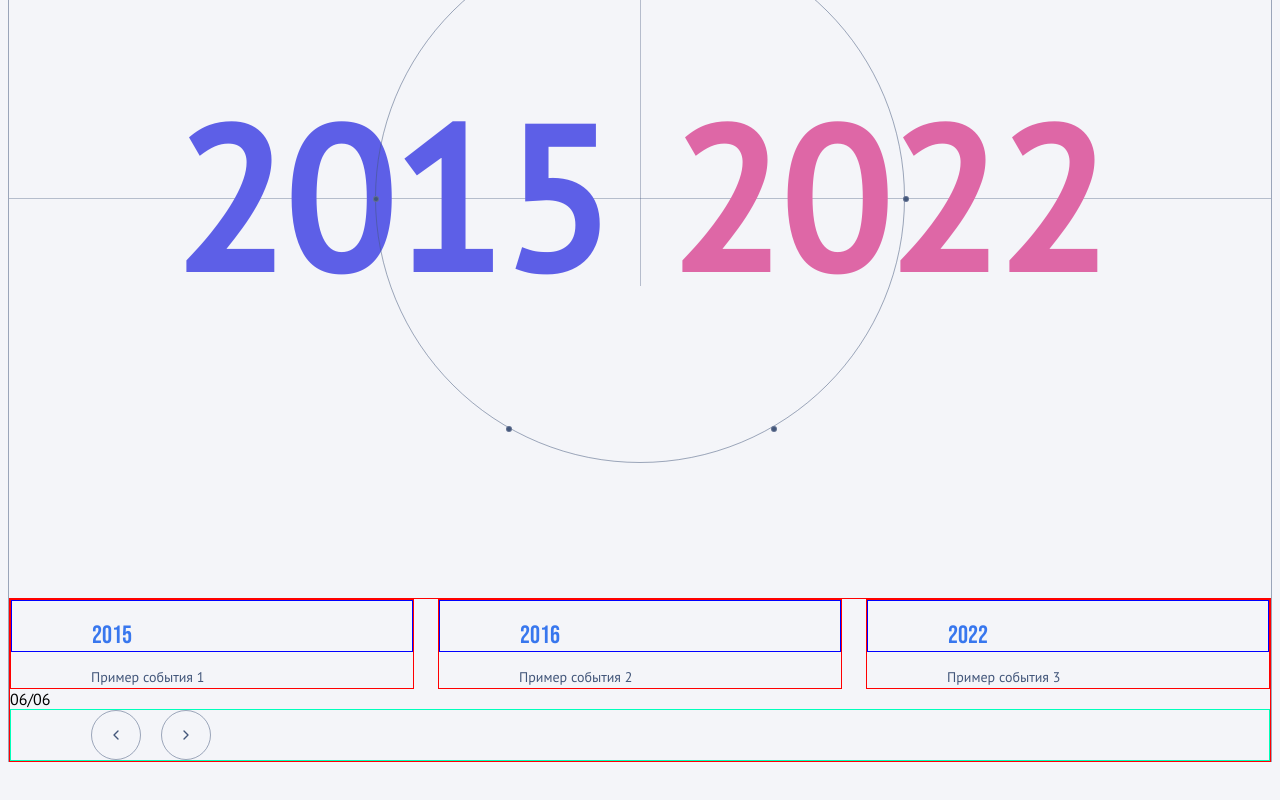
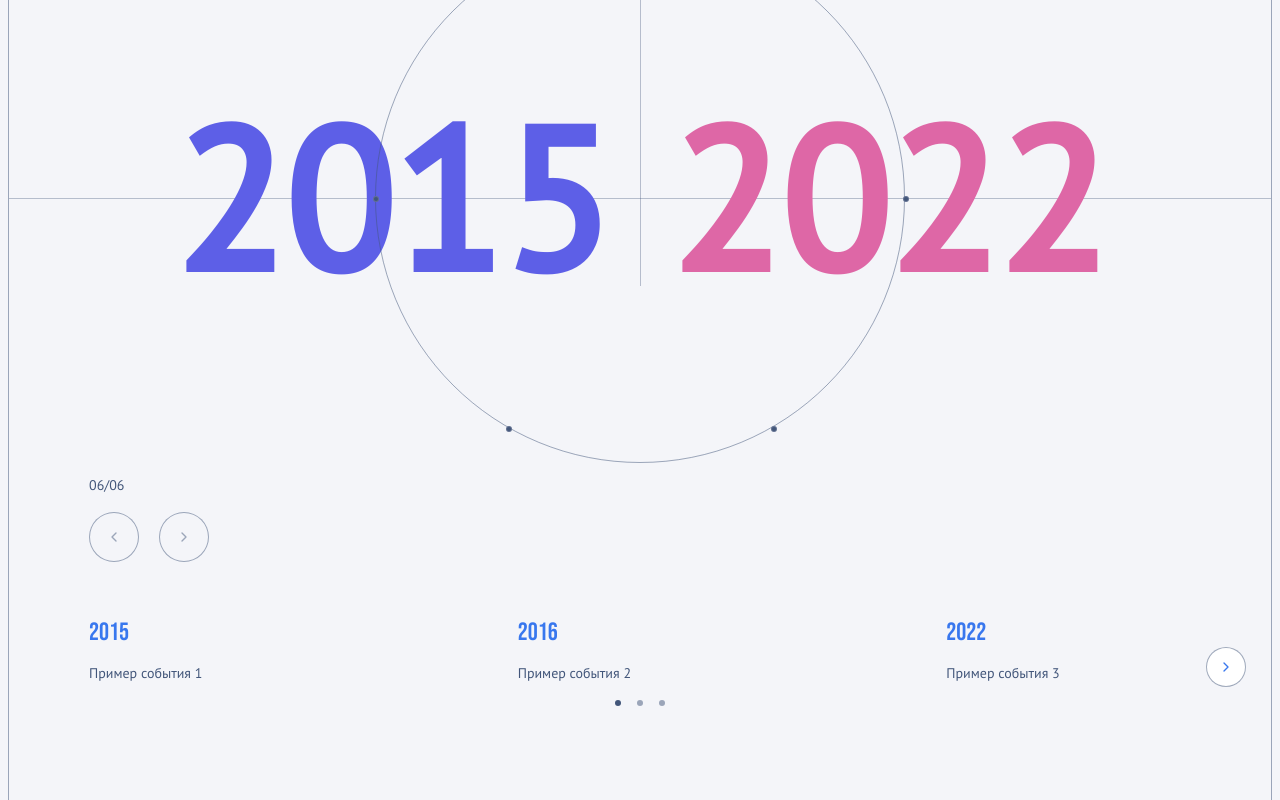
Before and after one commit to yulia463/time-arc, a React app: page / in a window 1280 px wide. Shown: the part 514-1314 px from the top of the page. Before the commit the page ends 1276 px from the top, so only its background shows below. Built offline with nearby package versions, Linux system fonts and the light colour scheme.

Commit message:
feat: add new logic for btns and add new styles

```diff
--- /dev/null
+++ b/src/components/Button.scss
@@ -0,0 +1,27 @@
+.timeline-block__nav-btn {
+  display: flex;
+  align-items: center;
+  justify-content: center;
+  color: var(--color-blue);
+  background-color: var(--color-white);
+  border-radius: 50%;
+  cursor: pointer;
+  width: 40px;
+  height: 40px;
+  line-height: 1;
+  cursor: pointer;
+  margin: 15px;
+}
+
+.timeline-block__nav-btn--prev {
+  left: 10px;
+}
+
+.timeline-block__nav-btn--next {
+  right: 10px;
+}
+
+.chev {
+  display: block;
+  margin: auto;
+}
--- /dev/null
+++ b/src/components/Button.tsx
@@ -0,0 +1,60 @@
+import React from "react";
+import './Button.scss';
+
+type TimelineNavButtonProps = {
+    id: string;
+    direction: "prev" | "next";
+    ariaLabel?: string;
+    className?: string;
+    onClick?: () => void;
+};
+
+const Button: React.FC<TimelineNavButtonProps> = ({
+                                                      id,
+                                                      direction,
+                                                      ariaLabel,
+                                                      className,
+                                                      onClick
+                                                  }) => {
+    const isPrev = direction === "prev";
+
+    return (
+        <button
+            id={id}
+            className={`timeline-block__nav-btn ${isPrev ? "timeline-block__nav-btn--prev" : "timeline-block__nav-btn--next"} ${className}`}
+            aria-label={ariaLabel}
+            onClick={onClick ? onClick : () => {
+            }}
+        >
+            <svg
+                className={`chev ${isPrev ? "chev--left" : "chev--right"}`}
+                viewBox="0 0 24 24"
+                width="16"
+                height="16"
+                aria-hidden="true"
+            >
+                {isPrev ? (
+                    <polyline
+                        points="15 6 9 12 15 18"
+                        fill="none"
+                        stroke="currentColor"
+                        strokeWidth="2"
+                        strokeLinecap="round"
+                        strokeLinejoin="round"
+                    />
+                ) : (
+                    <polyline
+                        points="9 6 15 12 9 18"
+                        fill="none"
+                        stroke="currentColor"
+                        strokeWidth="2"
+                        strokeLinecap="round"
+                        strokeLinejoin="round"
+                    />
+                )}
+            </svg>
+        </button>
+    );
+};
+
+export default Button;
--- a/src/components/EventSlider.scss
+++ b/src/components/EventSlider.scss
@@ -6,11 +6,9 @@
   display: flex;
   flex-direction: column;
   gap: 15px;
-  border: 1px solid red;
 }
 
 .timeline-card__date {
-  border: 1px solid blue;
   font-family: "Bebas Neue", serif;
   font-size: 16px;
   font-weight: 400;
@@ -41,7 +39,6 @@
 .timeline-block__nav {
   display: flex;
   gap: 8px;
-  border: 1px solid #00ffbb;
 
   @media (min-width: 1024px) {
     gap: 20px;
@@ -62,19 +59,10 @@
   height: 25px;
   line-height: 1;
 
-  &.is-active {
-    color: darkred;
-    border-color: mediumvioletred;
-  }
-
   @media (min-width: 1024px) {
     width: 50px;
     height: 50px;
   }
-}
-
-.timeline-block__nav-btn {
-  color: var(--color-text)
 }
 
 .chev {
@@ -83,7 +71,6 @@
 }
 
 .timeline-block__pagination {
-  color: red;
 
   .swiper-pagination {
     @media (min-width: 1024px) {
@@ -105,12 +92,61 @@
   }
 }
 
-.visually-hidden {
-  position: absolute !important;
-  height: 1px;
-  width: 1px;
-  overflow: hidden;
-  clip: rect(1px, 1px, 1px, 1px);
-  white-space: nowrap;
-  border: 1px solid red;
+.timeline-block__slider {
+  position: relative;
 }
+
+.timeline-block__nav-btn {
+  position: absolute;
+  top: 50%;
+  transform: translateY(-50%);
+  display: flex;
+  align-items: center;
+  justify-content: center;
+  color: var(--color-inactive);
+  border: 1px solid var(--color-inactive);
+  background: transparent;
+  border-radius: 50%;
+  cursor: pointer;
+  width: 40px;
+  height: 40px;
+  transition: opacity 0.2s ease;
+  z-index: 10;
+}
+
+.timeline-block__nav-btn--next {
+  right: 10px;
+}
+
+@media (max-width: 1023px) {
+  .timeline-block__nav-btn {
+    display: none;
+  }
+}
+
+.timeline-block__nav-btn.swiper-button-disabled {
+  opacity: 0;
+  pointer-events: none;
+}
+
+
+.timeline-block__pagination .swiper-pagination {
+  position: static;
+  margin-top: 16px;
+  display: flex;
+  justify-content: center;
+  gap: 8px;
+}
+
+.swiper-pagination-bullet {
+  width: 6px;
+  height: 6px;
+  background-color: var(--color-inactive);
+  opacity: 1;
+  transition: background-color 0.2s ease;
+  border-radius: 50%;
+}
+
+.swiper-pagination-bullet-active {
+  background-color: var(--color-text);
+}
--- a/src/components/EventSlider.tsx
+++ b/src/components/EventSlider.tsx
@@ -7,6 +7,7 @@ import 'swiper/css/navigation';
 import 'swiper/css/pagination';
 import './TimelineBlock.scss';
 import './EventSlider.scss';
+import Button from "@/components/Button";
 
 type Props = {
     events: TimelineEvent[];
@@ -16,7 +17,6 @@ type Props = {
 const EventSlider: React.FC<Props> = ({events, instanceId}) => {
     return (
         <div className="timeline-block__slider" aria-label="Слайдер событий">
-
             <Swiper
                 modules={[Navigation, Pagination, A11y, Keyboard]}
                 navigation={{
@@ -41,117 +41,24 @@ const EventSlider: React.FC<Props> = ({events, instanceId}) => {
                                 {new Date(ev.date).getFullYear()}
                             </div>
                             <h3 className="timeline-card__title">{ev.title}</h3>
-                            {/*<p className="timeline-card__desc">{ev.description}</p>*/}
                         </article>
                     </SwiperSlide>
                 ))}
             </Swiper>
 
-            <div className="timeline-block__date-header">
-                06/06
-            </div>
+            <Button
+                id={`${instanceId}-prev`}
+                direction="prev"
+                ariaLabel="Назад"
+            />
+            <Button
+                id={`${instanceId}-next`}
+                direction="next"
+                ariaLabel="Вперёд"
+            />
+        </div>
 
-            <div className="timeline-block__controls">
-                <div className="timeline-block__nav">
-                    <button id={`${instanceId}-prev`} className="timeline-block__nav-btn" aria-label="Назад">
-                        <svg className="chev chev--left" viewBox="0 0 24 24" width="16" height="16" aria-hidden="true">
-                            <polyline points="15 6 9 12 15 18" fill="none" stroke="currentColor" strokeWidth="2"
-                                      strokeLinecap="round" strokeLinejoin="round"/>
-                        </svg>
-                    </button>
-                    <button id={`${instanceId}-next`} className="timeline-block__nav-btn" aria-label="Вперёд">
-                        <svg className="chev chev--right" viewBox="0 0 24 24" width="16" height="16" aria-hidden="true">
-                            <polyline points="9 6 15 12 9 18" fill="none" stroke="currentColor" strokeWidth="2"
-                                      strokeLinecap="round" strokeLinejoin="round"/>
-                        </svg>
-                    </button>
-                </div>
-            </div>
-        </div>
     );
 };
 
-// const EventSlider: React.FC<Props> = ({ events, instanceId }) => {
-//     return (
-//         <div className="timeline-block__slider" aria-label="Слайдер событий">
-//             <Swiper
-//                 modules={[Navigation, Pagination, A11y, Keyboard]}
-//                 navigation={{
-//                     enabled: true,
-//                     nextEl: `#${instanceId}-next`,
-//                     prevEl: `#${instanceId}-prev`,
-//                 }}
-//                 // ВАЖНО: выносим пагинацию наружу
-//                 pagination={{el: `#${instanceId}-pagination`, clickable: true}}
-//                 keyboard={{enabled: true}}
-//                 spaceBetween={24}
-//                 slidesPerView={1}
-//                 breakpoints={{720: {slidesPerView: 2}, 1080: {slidesPerView: 3}}}
-//                 className="timeline-block__swiper"
-//                 onAfterInit={(swiper) => {
-//                     // @ts-ignore
-//                     swiper.params.pagination!.el = `#${instanceId}-pagination`;
-//                     swiper.pagination.init();
-//                     swiper.pagination.update();
-//                 }}
-//             >
-//                 {events.map((ev) => (
-//                     <SwiperSlide key={ev.id}>
-//                         <article className="timeline-card" role="group" aria-label={ev.title}>
-//                             <div className="timeline-card__date">
-//                                 {new Date(ev.date).getFullYear()}
-//                             </div>
-//                             <h3 className="timeline-card__title">{ev.title}</h3>
-//                         </article>
-//                     </SwiperSlide>
-//                 ))}
-//                 {/*<button*/}
-//                 {/*    id={`${instanceId}-extra`}*/}
-//                 {/*    className="timeline-block__nav-btn timeline-block__nav-btn--extra"*/}
-//                 {/*    aria-label="Вперёд "*/}
-//                 {/*>*/}
-//                 {/*    <svg*/}
-//                 {/*        className="chev chev--right"*/}
-//                 {/*        viewBox="0 0 24 24"*/}
-//                 {/*        width="20"*/}
-//                 {/*        height="20"*/}
-//                 {/*        aria-hidden="true"*/}
-//                 {/*    >*/}
-//                 {/*        <polyline*/}
-//                 {/*            points="9 6 15 12 9 18"*/}
-//                 {/*            fill="none"*/}
-//                 {/*            stroke="#3877EE"*/}
-//                 {/*            strokeWidth="2"*/}
-//                 {/*            strokeLinecap="round"*/}
-//                 {/*            strokeLinejoin="round"*/}
-//                 {/*        />*/}
-//                 {/*    </svg>*/}
-//                 {/*</button>*/}
-//             </Swiper>
-//
-//             <div className="timeline-block__date-header">06/06</div>
-//
-//             <div className="timeline-block__footer">
-//                 <div className="timeline-block__nav">
-//                     <button id={`${instanceId}-prev`} className="timeline-block__nav-btn" aria-label="Назад">
-//                         <svg className="chev chev--left" viewBox="0 0 24 24" width="16" height="16" aria-hidden="true">
-//                             <polyline points="15 6 9 12 15 18" fill="none" stroke="currentColor" strokeWidth="2"
-//                                       strokeLinecap="round" strokeLinejoin="round"/>
-//                         </svg>
-//                     </button>
-//                     <button id={`${instanceId}-next`} className="timeline-block__nav-btn" aria-label="Вперёд">
-//                         <svg className="chev chev--right" viewBox="0 0 24 24" width="16" height="16" aria-hidden="true">
-//                             <polyline points="9 6 15 12 9 18" fill="none" stroke="currentColor" strokeWidth="2"
-//                                       strokeLinecap="round" strokeLinejoin="round"/>
-//                         </svg>
-//                     </button>
-//                 </div>
-//
-//
-//                 <div id={`${instanceId}-pagination`} className="timeline-block__pagination"/>
-//             </div>
-//         </div>
-//     );
-// };
-
 export default EventSlider;
--- a/src/components/TimelineBlock.scss
+++ b/src/components/TimelineBlock.scss
@@ -1,8 +1,6 @@
 .timeline-block {
   position: relative;
   border: none;
-  //width: min(720px, 92vw);
-  //margin: 0 auto;
 
   @media (min-width: 1024px) {
     border-left: 1px solid var(--color-inactive);
@@ -63,6 +61,7 @@
     height: 100vh;
   }
 }
+
 .timeline-block__content {
   transform: rotate(var(--ring-counter-rot-deg));
   transform-origin: center;
@@ -71,6 +70,7 @@
 .timeline-block__ring.is-animating .timeline-block__label {
   display: none;
 }
+
 .timeline-block__ring {
   display: none;
   border: 1px solid var(--color-inactive);
@@ -165,8 +165,8 @@
   }
 }
 
-.eventslider-block{
-  border: 1px solid red;
+.eventslider-block {
+
 }
 
 .timeline-block__firstDate {
@@ -197,12 +197,9 @@
 
 .timeline-block__count {
   position: absolute;
-  //right: 24px;
-  //bottom: 24px;
   font-size: 20px;
   font-weight: 400;
   color: var(--color-text);
-  border: 1px solid red;
   line-height: 30px;
   letter-spacing: 0;
 }
@@ -221,7 +218,6 @@
 }
 
 .timeline-block__decor {
-  //position: absolute;
   opacity: .7;
   z-index: 0;
 }
@@ -258,7 +254,6 @@
 
 }
 
-
 .timeline-block__nav {
   display: flex;
   gap: 8px;
@@ -269,18 +264,25 @@
   }
 }
 
-.timeline-block__nav-btn {
+.timeline-block__buttons {
+  display: flex;
+  flex-direction: row;
+  gap: 20px;
+  color: var(--color-text);
+  padding: 20px 0 36px 80px;
+}
+
+.timeline-block__nav-btns {
   display: flex;
   align-items: center;
   justify-content: center;
   color: var(--color-inactive);
   border: 1px solid var(--color-inactive);
-  background: transparent;
   border-radius: 50%;
   cursor: pointer;
   width: 25px;
   height: 25px;
-  line-height: 1;
+  background-color: var(--color-background);
 
   @media (min-width: 1024px) {
     width: 50px;
@@ -288,8 +290,12 @@
   }
 }
 
-.timeline-block__nav-btn {
-  color: var(--color-text)
+.timeline-block__nav-btns:active {
+  color: var(--color-text);
+}
+
+.timeline-block__nav-btns:hover {
+  background-color: var(--color-white);
 }
 
 .chev {
@@ -298,6 +304,7 @@
 }
 
 .timeline-block__pagination {
+  cursor: pointer;
   .swiper-pagination {
     @media (min-width: 1024px) {
       display: none;
@@ -326,3 +333,29 @@
   clip: rect(1px, 1px, 1px, 1px);
   white-space: nowrap;
 }
+
+.timeline-block__controls {
+  position: relative;
+  display: flex;
+  flex-direction: column;
+  color: var(--color-text);
+  font-size: 14px;
+  font-weight: 400;
+  line-height: 100%;
+  letter-spacing: 0;
+  top: -120px;
+}
+
+.timeline-block__dates {
+  padding-left: 80px;
+}
+
+/* На мобильных меняем местами слайдер и controls */
+@media (max-width: 768px) {
+  .timeline-block__controls {
+    order: 2;
+  }
+  .eventslider-block {
+    order: 1;
+  }
+}
--- a/src/components/TimelineBlock.tsx
+++ b/src/components/TimelineBlock.tsx
@@ -163,6 +163,17 @@ const TimelineBlock: React.FC<TimelineBlockProps> = ({
         [center.x, center.y]
     );
 
+    const handleStep = (delta: number) => {
+        let newIndex = (activeIndex + delta + segments.length) % segments.length; // кольцевой эффект
+        const p = points[newIndex];
+        handleClick(p); // вращаем круг и обновляем активный элемент
+    };
+
+    const formatFraction = (index: number, total: number) => {
+        const pad = (n: number) => String(n).padStart(2, '0');
+        return `${pad(index + 1)}/${pad(total)}`;
+    };
+
 
     return (
         <section className="timeline-block" ref={rootRef} aria-label={title}>
@@ -207,40 +218,6 @@ const TimelineBlock: React.FC<TimelineBlockProps> = ({
                             </div>
                         );
                     })}
-
-
-                    {/*{points.map(p => {*/}
-                    {/*    const isActive = activeIndex === p.i;*/}
-                    {/*    return (*/}
-
-                    {/*        <div*/}
-                    {/*            key={p.seg.id}*/}
-                    {/*            role="tab"*/}
-                    {/*            aria-selected={isActive}*/}
-                    {/*            // aria-selected={activeIndex === p.i}*/}
-                    {/*            // className={*/}
-                    {/*            //     'timeline-block__dot' + (activeIndex === p.i ? ' is-active' : '')*/}
-                    {/*            // }*/}
-                    {/*            className={'timeline-block__dot' + (isActive ? ' is-active' : '')}*/}
-                    {/*            style={{left: p.x, top: p.y}}*/}
-                    {/*            onClick={() => handleClick(p)}*/}
-                    {/*        >*/}
-                    {/*            /!*{activeIndex === p.i && (*!/*/}
-                    {/*            {isActive && (*/}
-                    {/*                <div*/}
-                    {/*                    className="timeline-block__content"*/}
-                    {/*                    style={{transform: `rotate(${-rotation}deg)`}}*/}
-                    {/*                >*/}
-                    {/*                    <span>{p.id}</span>*/}
-                    {/*                    <span className="timeline-block__label">{p.seg.label}</span>*/}
-
-                    {/*                </div>*/}
-                    {/*            )}*/}
-                    {/*            /!*<span className="visually-hidden">{p.seg.label} {p.seg.fromYear}–{p.seg.toYear}</span>*!/*/}
-                    {/*        </div>*/}
-                    {/*    );*/}
-                    {/*})}*/}
-
                 </div>
 
                 <div className="timeline-block__info" ref={infoRef}>
@@ -248,19 +225,41 @@ const TimelineBlock: React.FC<TimelineBlockProps> = ({
                         <span className="timeline-block__firstDate">{active.fromYear}</span>
                         <span className="timeline-block__secondDate">{active.toYear}</span>
                     </div>
-                    {/*<div className="timeline-block__label" data-anim="fade-up">{active.label}</div>*/}
-                    {/*<div className="timeline-block__count" data-anim="fade-up">*/}
-                    {/*  {String(active.events.length).padStart(2, '0')}*/}
-                    {/*</div>*/}
                 </div>
                 <div className="timeline-block__mobile-divider" aria-hidden="true"/>
                 <div className="timeline-block__decor timeline-block__decor--h" aria-hidden="true"/>
                 <div className="timeline-block__decor timeline-block__decor--v" aria-hidden="true"/>
             </div>
 
-            <div className='eventslider-block'>
-                <EventSlider events={active.events} instanceId={instanceId}/>
+            <div className="timeline-block__controls">
+                <div className="timeline-block__dates" data-anim="fade-up">
+                    {formatFraction(activeIndex, segments.length)}
+                    {/*{active.seg.label} ({activeIndex + 1}/{segments.length})*/}
+                </div>
+                <div className="timeline-block__buttons">
+                    <button className="timeline-block__nav-btns" onClick={() => handleStep(-1)} aria-label="Назад">
+                        <svg className="chev chev--left"
+                            viewBox="0 0 24 24" width="16" height="16" aria-hidden="true">
+                            <polyline points="15 6 9 12 15 18" fill="none" stroke="currentColor" strokeWidth="2"
+                                      strokeLinecap="round" strokeLinejoin="round"/>
+                        </svg>
+                    </button>
+
+                    <button className="timeline-block__nav-btns" onClick={() => handleStep(1)} aria-label="Вперёд">
+                        <svg className="chev chev--right"
+                             viewBox="0 0 24 24" width="16" height="16" aria-hidden="true">
+                            <polyline points="9 6 15 12 9 18" fill="none" stroke="currentColor" strokeWidth="2"
+                                      strokeLinecap="round" strokeLinejoin="round"/>
+                        </svg>
+                    </button>
+                </div>
+
+                <div className="eventslider-block">
+                    <EventSlider events={active.events} instanceId={instanceId}/>
+                </div>
             </div>
+
+
         </section>
     );
 };
--- a/src/data/timelineData.ts
+++ b/src/data/timelineData.ts
@@ -149,6 +149,18 @@ export const demoTimeline: TimelineData = {
           date: '2022-06-06',
           title: 'Пример события 3',
           description: 'Ещё один пример для демонстрации слайдера.'
+        },
+        {
+          id: 'e6-4',
+          date: '2021-06-06',
+          title: 'Пример события 4',
+          description: 'Ещё один пример для демонстрации слайдера.'
+        },
+        {
+          id: 'e6-5',
+          date: '2022-06-07',
+          title: 'Пример события 5',
+          description: 'Ещё один пример для демонстрации слайдера.'
         }
       ]
     }
--- a/src/styles/global.scss
+++ b/src/styles/global.scss
@@ -35,6 +35,8 @@
   --color-btn: #42567A80;
   --color-circle: #303E5880;
   --color-circle-inactive: #808AA680;
+
+  //  //50% of #42567A
   --color-inactive: rgba(66, 86, 122, 0.5);
   --color-background: rgb(244, 245, 249);
 }
--- a/tsconfig.json
+++ b/tsconfig.json
@@ -18,9 +18,7 @@
         "src/*"
       ]
     },
-    "types": [
-      "webpack-env"
-    ]
+    "types": []
   },
   "include": [
     "src"
```
